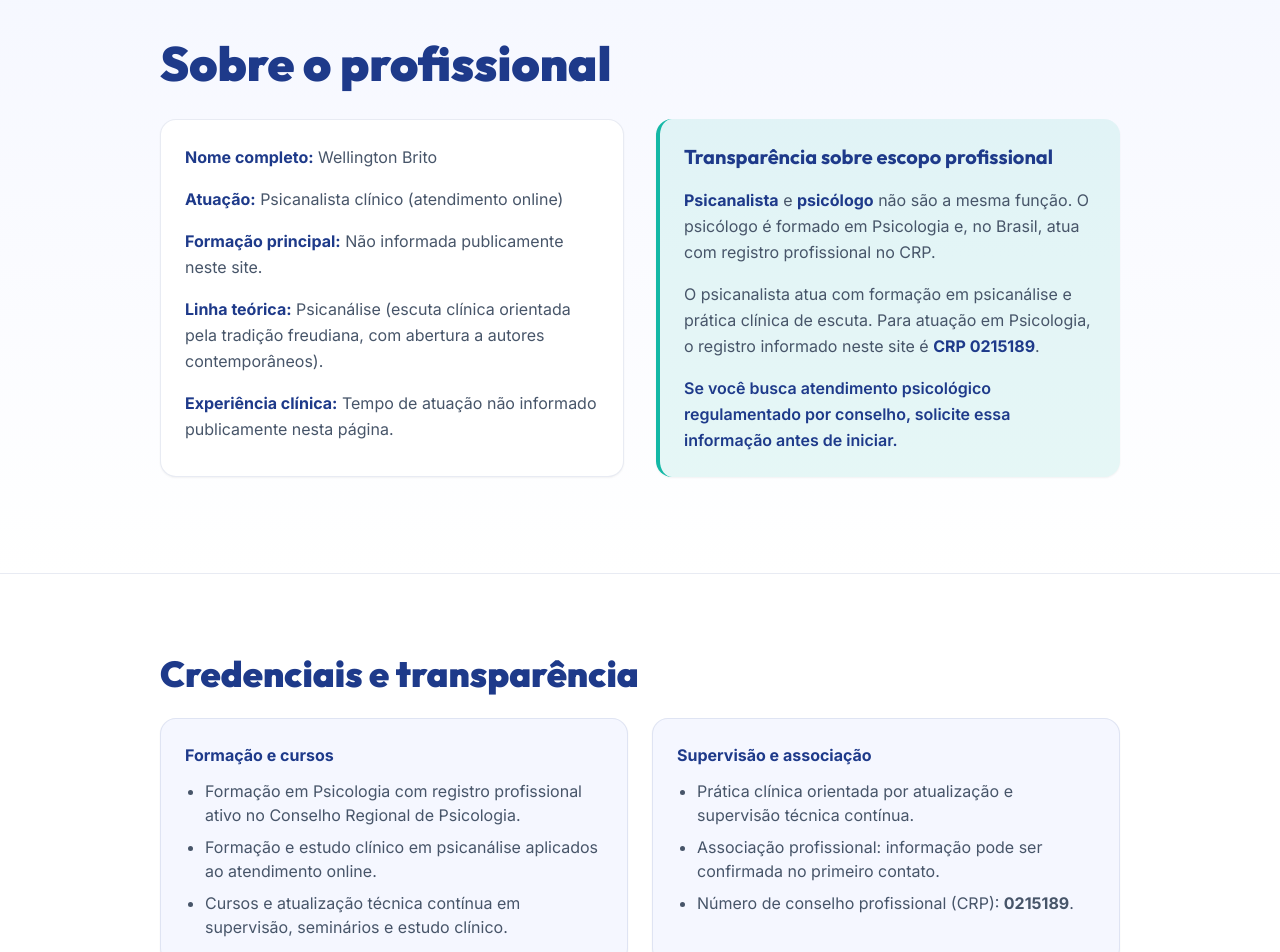
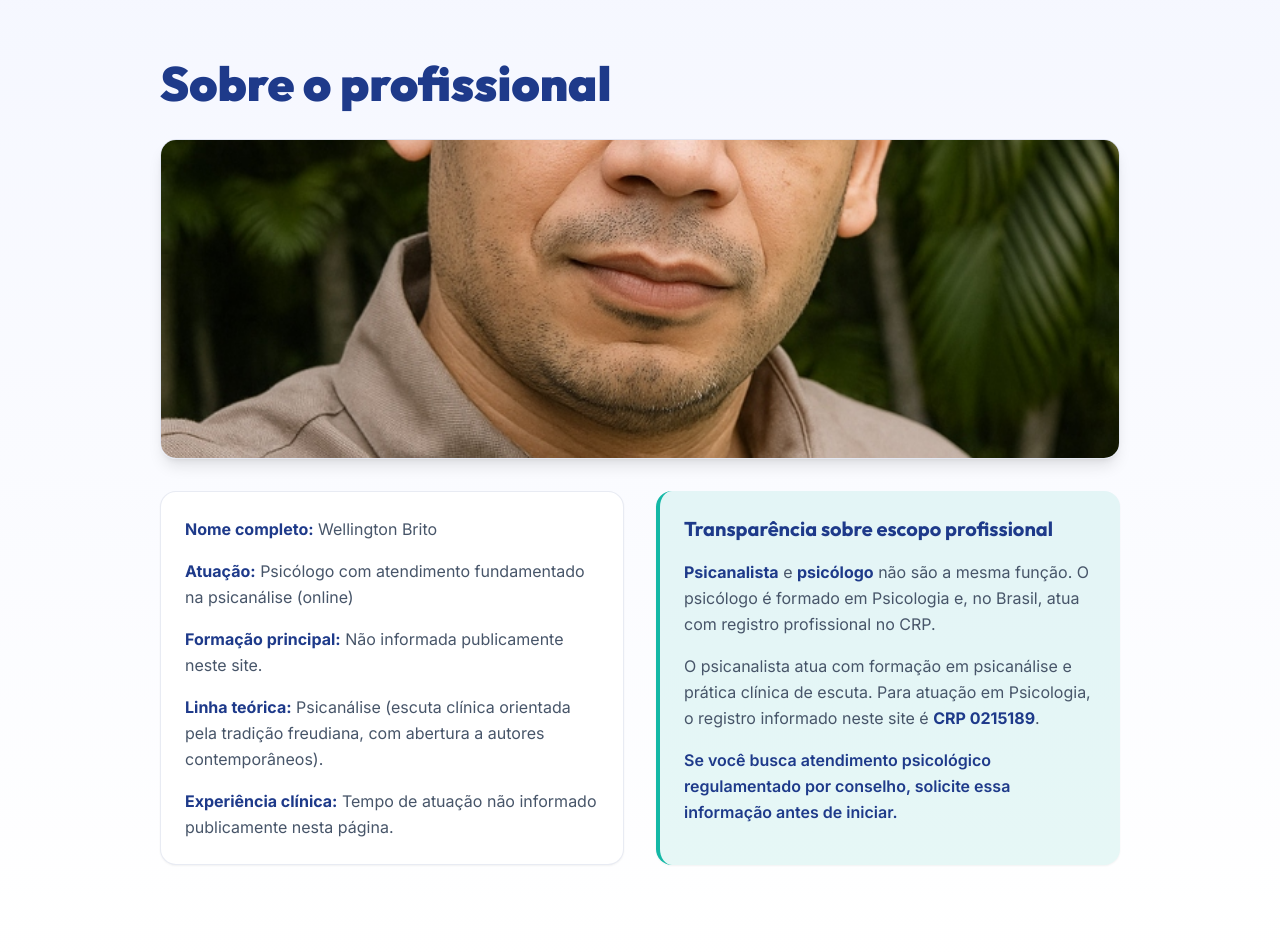
Before and after one commit to wellington86333/Meusitepsi, a React (Vite) app: page / in a window 1280 px wide. Shown: the part 1900-2852 px from the top of the page. Built offline with nearby package versions, Linux system fonts and the light colour scheme.

Commit message:
feat: reforça posicionamento como psicólogo e otimiza SEO orgânico

```diff
--- a/src/components/About.jsx
+++ b/src/components/About.jsx
@@ -14,10 +14,19 @@ const About = () => {
                     Sobre o profissional
                 </motion.h2>
 
+                <div className="mb-8">
+                    <img
+                        src="/wellington-brito-about.jpg"
+                        alt="Psicólogo Wellington Brito em retrato profissional"
+                        loading="eager"
+                        className="w-full h-[320px] object-cover rounded-2xl shadow-lg border border-primary/10"
+                    />
+                </div>
+
                 <div className="grid md:grid-cols-2 gap-8 text-textSecondary leading-relaxed">
                     <div className="space-y-4 bg-surface p-6 border border-primary/10 rounded-2xl shadow-sm">
                         <p><strong className="text-primary">Nome completo:</strong> Wellington Brito</p>
-                        <p><strong className="text-primary">Atuação:</strong> Psicanalista clínico (atendimento online)</p>
+                        <p><strong className="text-primary">Atuação:</strong> Psicólogo com atendimento fundamentado na psicanálise (online)</p>
                         <p><strong className="text-primary">Formação principal:</strong> Não informada publicamente neste site.</p>
                         <p><strong className="text-primary">Linha teórica:</strong> Psicanálise (escuta clínica orientada pela tradição freudiana, com abertura a autores contemporâneos).</p>
                         <p><strong className="text-primary">Experiência clínica:</strong> Tempo de atuação não informado publicamente nesta página.</p>
--- a/src/components/Blog.jsx
+++ b/src/components/Blog.jsx
@@ -8,11 +8,11 @@ const Blog = () => {
 
     const icons = [Brain, BookOpen, Heart];
 
-    // URLs de artigos científicos reais sobre ansiedade, psicanálise e saúde mental
+    // Ligação com artigos e conteúdos de referência na área de saúde mental
     const articleUrls = [
-        'https://www.scielo.br/j/pcp/a/xQYvN8fGqKjMzPvKWJhXPJy/', // Artigo sobre ansiedade
-        'https://www.scielo.br/j/pe/a/3FqhJvYzMnGKkLmRjXwTQNx/', // Artigo sobre psicanálise e sonhos
-        'https://www.scielo.br/j/prc/a/8YqJvNxMnGKkLmRjXwTQNx/' // Artigo sobre benefícios da psicoterapia
+        'https://www.who.int/news-room/fact-sheets/detail/mental-disorders',
+        'https://www.apa.org/topics/psychotherapy',
+        'https://www.gov.br/saude/pt-br/assuntos/saude-de-a-a-z/s/saude-mental'
     ];
 
     const posts = t.blog.posts.map((post, index) => ({
@@ -69,6 +69,8 @@ const Blog = () => {
                             viewport={{ once: true }}
                             transition={{ duration: 0.5, delay: index * 0.1 }}
                             className="group cursor-pointer"
+                            itemScope
+                            itemType="https://schema.org/Article"
                         >
                             <div className="relative overflow-hidden mb-6 border-2 border-primary/10">
                                 <div className="absolute top-4 right-4 bg-surface/90 backdrop-blur px-3 py-1 text-xs font-bold uppercase tracking-wider text-primary z-10">
@@ -77,6 +79,9 @@ const Blog = () => {
                                 <img
                                     src={post.image}
                                     alt={post.title}
+                                    title={`Artigo: ${post.title}`}
+                                    loading="lazy"
+                                    decoding="async"
                                     className="w-full h-64 object-cover transform group-hover:scale-105 transition-transform duration-700 grayscale group-hover:grayscale-0"
                                 />
                             </div>
@@ -86,7 +91,7 @@ const Blog = () => {
                                     <span className="text-sm font-bold">5 min read</span>
                                 </div>
                                 <h3 className="text-2xl font-display font-bold text-primary group-hover:text-secondary transition-colors">
-                                    {post.title}
+                                    <span itemProp="headline">{post.title}</span>
                                 </h3>
                                 <p className="text-textSecondary font-sans leading-relaxed">
                                     {post.excerpt}
@@ -94,7 +99,9 @@ const Blog = () => {
                                 <a
                                     href={post.url}
                                     target="_blank"
-                                    rel="noopener noreferrer"
+                                    rel="noopener noreferrer external"
+                                    aria-label={`Abrir artigo sobre ${post.title}`}
+                                    title={`Ler mais sobre ${post.title}`}
                                     className="inline-flex items-center text-primary font-bold text-sm hover:gap-2 transition-all"
                                 >
                                     {t.blog.readArticle} <ArrowRight className="ml-1 w-4 h-4" />
--- a/src/components/Credentials.jsx
+++ b/src/components/Credentials.jsx
@@ -9,8 +9,8 @@ const Credentials = () => {
                     <div className="p-6 bg-bg border border-primary/10 rounded-2xl shadow-sm">
                         <h3 className="font-bold text-primary mb-3">Formação e cursos</h3>
                         <ul className="list-disc pl-5 space-y-2">
-                            <li>Formação em Psicologia com registro profissional ativo no Conselho Regional de Psicologia.</li>
-                            <li>Formação e estudo clínico em psicanálise aplicados ao atendimento online.</li>
+                            <li>Psicólogo com registro profissional ativo no Conselho Regional de Psicologia (CRP 0215189).</li>
+                            <li>Atendimento clínico fundamentado na psicanálise, com escuta técnica e ética profissional.</li>
                             <li>Cursos e atualização técnica contínua em supervisão, seminários e estudo clínico.</li>
                         </ul>
                     </div>
--- a/src/components/Hero.jsx
+++ b/src/components/Hero.jsx
@@ -43,7 +43,7 @@ const Hero = () => {
                         </div>
                         <p className="mt-4 text-sm font-semibold text-primary/80">Atendimento sigiloso e profissional.</p>
                         <div className="mt-6 grid sm:grid-cols-3 gap-3">
-                            <div className="glass-card rounded-xl p-3 text-sm text-primary">Atendimento online</div>
+                            <div className="glass-card rounded-xl p-3 text-sm text-primary">Psicólogo com base psicanalítica</div>
                             <div className="glass-card rounded-xl p-3 text-sm text-primary">CRP 0215189</div>
                             <div className="glass-card rounded-xl p-3 text-sm text-primary">Foco em acolhimento</div>
                         </div>
--- a/src/components/SEOHead.jsx
+++ b/src/components/SEOHead.jsx
@@ -14,16 +14,16 @@ export default function SEOHead({
     const { language } = useLanguage();
 
     const siteUrl = 'https://wellingtonbritopsi.com';
-    const siteName = 'Wellington Brito PSI - Psicanálise Online';
+    const siteName = 'Wellington Brito PSI - Psicólogo com base em Psicanálise';
 
     const defaultTitles = {
-        pt: 'Psicólogo Online: Brasileiros no Exterior | Wellington Brito',
+        pt: 'Psicólogo Online com atendimento fundamentado na psicanálise | Wellington Brito',
         en: 'Online Psychologist: Brazilians Abroad | Wellington Brito',
         es: 'Psicólogo Online: Brasileños en el Extranjero | Wellington Brito'
     };
 
     const defaultDescriptions = {
-        pt: 'Atendimento em português com psicanálise online para brasileiros no Brasil e exterior. Agende sessões seguras de onde você estiver.',
+        pt: 'Psicólogo online (CRP 0215189) com atendimento fundamentado na psicanálise para brasileiros no Brasil e exterior. Agende sua sessão.',
         en: 'Portuguese-language online psychoanalysis for Brazilians in Brazil and abroad. Schedule secure sessions from anywhere.',
         es: 'Psicoanálisis online en português para brasileños en Brasil y en el extranjero. Programe sesiones seguras desde cualquier lugar.'
     };
@@ -198,6 +198,7 @@ export default function SEOHead({
             <meta property="og:title" content={finalTitle} />
             <meta property="og:description" content={finalDescription} />
             <meta property="og:image" content={finalImage} />
+            <meta property="og:image:alt" content="Psicólogo Wellington Brito - atendimento online fundamentado na psicanálise" />
             <meta property="og:image:width" content="1200" />
             <meta property="og:image:height" content="630" />
             <meta property="og:site_name" content={siteName} />
@@ -209,12 +210,15 @@ export default function SEOHead({
             <meta name="twitter:title" content={finalTitle} />
             <meta name="twitter:description" content={finalDescription} />
             <meta name="twitter:image" content={finalImage} />
+            <meta name="twitter:image:alt" content="Psicólogo Wellington Brito em atendimento online" />
             <meta name="twitter:creator" content="@wellingtonbritopsi" />
 
             {/* Additional SEO */}
             <meta name="robots" content="index, follow, max-image-preview:large, max-snippet:-1, max-video-preview:-1" />
             <meta name="googlebot" content="index, follow" />
             <meta name="author" content="Wellington Brito" />
+            <meta name="language" content="pt-BR" />
+            <meta name="publisher" content="Wellington Brito PSI" />
             <meta name="revisit-after" content="7 days" />
 
             {/* Geo Tags */}
```
